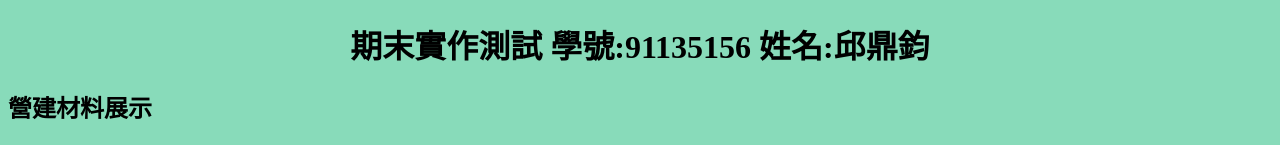
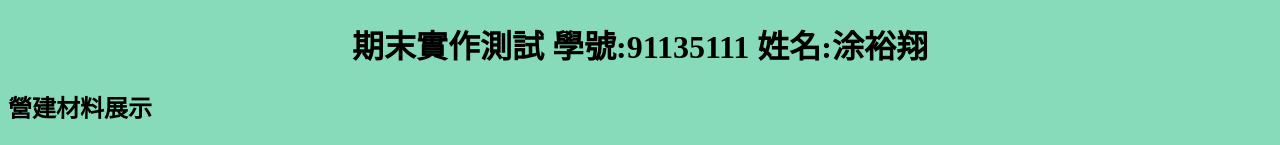
Before and after one commit to allrise3092/allrise3092.github.io, a plain HTML site: page 2nd.html in a window 1280 px wide. Shown: the top 145 px of the page. Drawn offline with Linux system fonts and the light colour scheme.

Commit message:
Add files via upload

```diff
--- a/2nd.html
+++ b/2nd.html
@@ -5,7 +5,7 @@
 </head>
 <body style="background-color:#88dbba;">
 
-<h1 align = center> 期末實作測試 學號:91135156 姓名:邱鼎鈞 </h1>
+<h1 align = center> 期末實作測試 學號:91135111 姓名:涂裕翔 </h1>
 
 <h2>營建材料展示</h2>
 
```
Also changed, not shown: 3rd.html (+1 -1 lines), 4th.html (+1 -1 lines), 5th.html (+1 -1 lines), index.html (+1 -1 lines).
